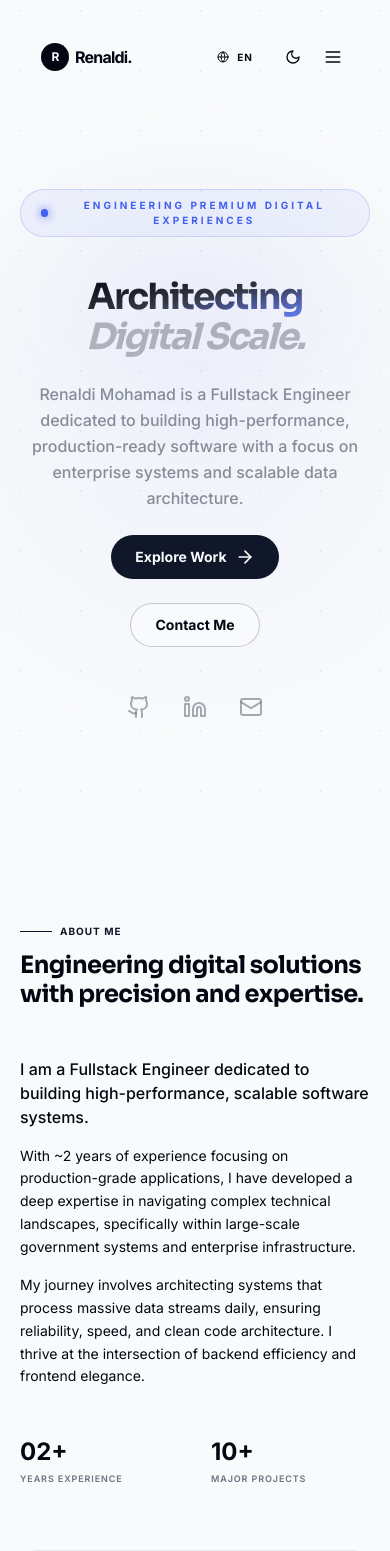
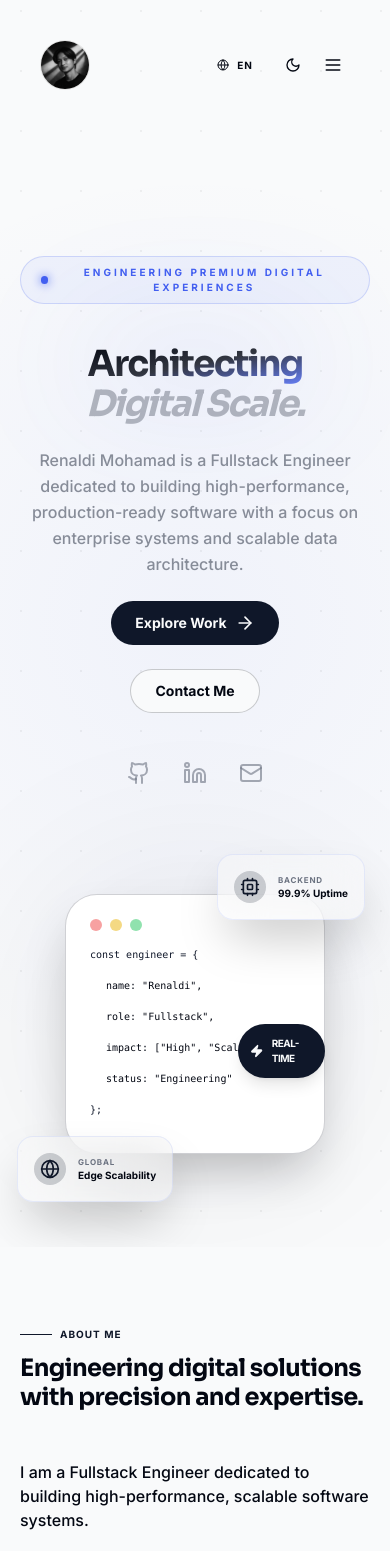
Before and after one commit to renaldimohamad/renaldi-engine, a Next.js app: page / in a window 390 px wide. Shown: the top 1551 px of the page. Built offline with nearby package versions, Linux system fonts and the light colour scheme.

Commit message:
other: fixed responsive hero and headers sections

```diff
--- /dev/null
+++ b/app/icon.tsx
@@ -0,0 +1,29 @@
+import { ImageResponse } from "next/og";
+
+export const size = {
+    width: 32,
+    height: 32,
+};
+
+export const contentType = "image/png";
+
+export default function Icon() {
+    return new ImageResponse(
+        <div
+            style={{
+                background: "#0a0a0a",
+                width: "100%",
+                height: "100%",
+                display: "flex",
+                alignItems: "center",
+                justifyContent: "center",
+                color: "white",
+                fontSize: 18,
+                fontWeight: 700,
+            }}
+        >
+            RM
+        </div>,
+        size,
+    );
+}
--- a/components/Header.tsx
+++ b/components/Header.tsx
@@ -8,6 +8,7 @@ import Link from "next/link";
 import { Moon, Sun, Menu, X, ArrowUpRight, Globe } from "lucide-react";
 import { Button } from "@/components/ui/button";
 import { cn } from "@/lib/utils";
+import Image from "next/image";
 
 export default function Header() {
   const { isDarkMode, toggleTheme } = useContext(ThemeContext);
@@ -46,10 +47,20 @@ export default function Header() {
         )}>
           {/* Logo */}
           <Link href="/" className="text-base sm:text-xl font-bold tracking-tighter flex items-center gap-1.5 group shrink-0">
-            <div className="w-7 h-7 sm:w-8 sm:h-8 rounded-full bg-foreground flex items-center justify-center text-background group-hover:rotate-12 transition-transform text-xs sm:text-sm">
+            {/* <div className="w-7 h-7 sm:w-8 sm:h-8 rounded-full bg-foreground flex items-center justify-center text-background group-hover:rotate-12 transition-transform text-xs sm:text-sm">
               R
+            </div> */}
+            {/* <span className="inline-block">Renaldi.</span> */}
+
+            <div className="relative w-12 h-12 grayscale-[0.5] hover:grayscale-0 transition-all duration-500">
+              <Image
+                src="/images/profile_aldi_2.jpg"
+                alt="Renaldi Mohamad"
+                fill
+                className="rounded-full object-cover ring-1 ring-neutral-200 dark:ring-neutral-800"
+                priority
+              />
             </div>
-            <span className="inline-block">Renaldi.</span>
           </Link>
 
           {/* Desktop Navigation */}
--- a/components/sections/Hero.tsx
+++ b/components/sections/Hero.tsx
@@ -96,7 +96,7 @@ export default function Hero() {
 
       <div className="relative z-10 max-w-7xl mx-auto w-full grid lg:grid-cols-2 gap-16 items-center py-12 lg:py-0">
         {/* 📝 Left Side: Headline Content */}
-        <div className="space-y-6 lg:space-y-8 text-center lg:text-left">
+        <div className="mt-20 space-y-6 lg:space-y-8 text-center lg:text-left">
           <motion.div
             initial={{ opacity: 0, x: -20 }}
             whileInView={{ opacity: 1, x: 0 }}
--- a/components/sections/HeroVisual.tsx
+++ b/components/sections/HeroVisual.tsx
@@ -32,13 +32,13 @@ export default function HeroVisual() {
 
   return (
     <div
-      className="relative w-full h-[500px] hidden lg:flex items-center justify-center perspective-1000"
+      className="relative w-full h-[350px] md:h-[500px] flex items-center justify-center perspective-[1000px] max-w-full min-w-0 shrink"
       onMouseMove={handleMouseMove}
       onMouseLeave={handleMouseLeave}
     >
       <motion.div
         style={{ rotateX, rotateY }}
-        className="relative w-full max-w-lg aspect-square"
+        className="relative w-[80%] max-w-[260px] sm:max-w-[320px] md:max-w-md lg:max-w-lg aspect-square shrink min-w-0"
       >
         {/* Main Central Card */}
         <motion.div
@@ -53,7 +53,7 @@ export default function HeroVisual() {
               <div className="w-3 h-3 rounded-full bg-yellow-500/50" />
               <div className="w-3 h-3 rounded-full bg-green-500/50" />
             </div>
-            <div className="flex-1 space-y-4 font-mono text-sm overflow-hidden">
+            <div className="flex-1 space-y-4 font-mono text-[10px] sm:text-xs md:text-sm overflow-hidden">
               <div className="text-primary">const engineer = {"{"}</div>
               <div className="pl-4">name: &quot;Renaldi&quot;,</div>
               <div className="pl-4">role: &quot;Fullstack&quot;,</div>
@@ -75,12 +75,12 @@ export default function HeroVisual() {
           style={{ x: useTransform(mouseXSpring, [-300, 300], [-30, 30]), y: useTransform(mouseYSpring, [-300, 300], [-30, 30]) }}
           className="absolute -top-10 -right-10 p-4 bg-background border border-border rounded-2xl shadow-xl flex items-center gap-3 glass"
         >
-          <div className="w-10 h-10 rounded-lg bg-primary/20 flex items-center justify-center text-primary">
-            <Cpu className="w-6 h-6" />
+          <div className="w-8 h-8 sm:w-10 sm:h-10 rounded-lg bg-primary/20 flex items-center justify-center text-primary">
+            <Cpu className="w-5 h-5 sm:w-6 sm:h-6" />
           </div>
           <div>
-            <div className="text-[10px] font-bold uppercase tracking-widest text-muted-foreground">{t("skills.categories.backend")}</div>
-            <div className="text-xs font-bold">99.9% Uptime</div>
+            <div className="text-[8px] sm:text-[10px] font-bold uppercase tracking-widest text-muted-foreground">{t("skills.categories.backend")}</div>
+            <div className="text-[10px] sm:text-xs font-bold">99.9% Uptime</div>
           </div>
         </motion.div>
 
@@ -89,12 +89,12 @@ export default function HeroVisual() {
           style={{ x: useTransform(mouseXSpring, [-300, 300], [40, -40]), y: useTransform(mouseYSpring, [-300, 300], [20, -20]) }}
           className="absolute -bottom-12 -left-12 p-4 bg-background border border-border rounded-2xl shadow-xl flex items-center gap-3 glass"
         >
-          <div className="w-10 h-10 rounded-lg bg-primary/20 flex items-center justify-center text-primary">
-            <Globe className="w-6 h-6" />
+          <div className="w-8 h-8 sm:w-10 sm:h-10 rounded-lg bg-primary/20 flex items-center justify-center text-primary">
+            <Globe className="w-5 h-5 sm:w-6 sm:h-6" />
           </div>
           <div>
-            <div className="text-[10px] font-bold uppercase tracking-widest text-muted-foreground">Global</div>
-            <div className="text-xs font-bold">Edge Scalability</div>
+            <div className="text-[8px] sm:text-[10px] font-bold uppercase tracking-widest text-muted-foreground">Global</div>
+            <div className="text-[10px] sm:text-xs font-bold">Edge Scalability</div>
           </div>
         </motion.div>
 
```
Also changed, not shown: public/images/profile_aldi_2.jpg (added).
